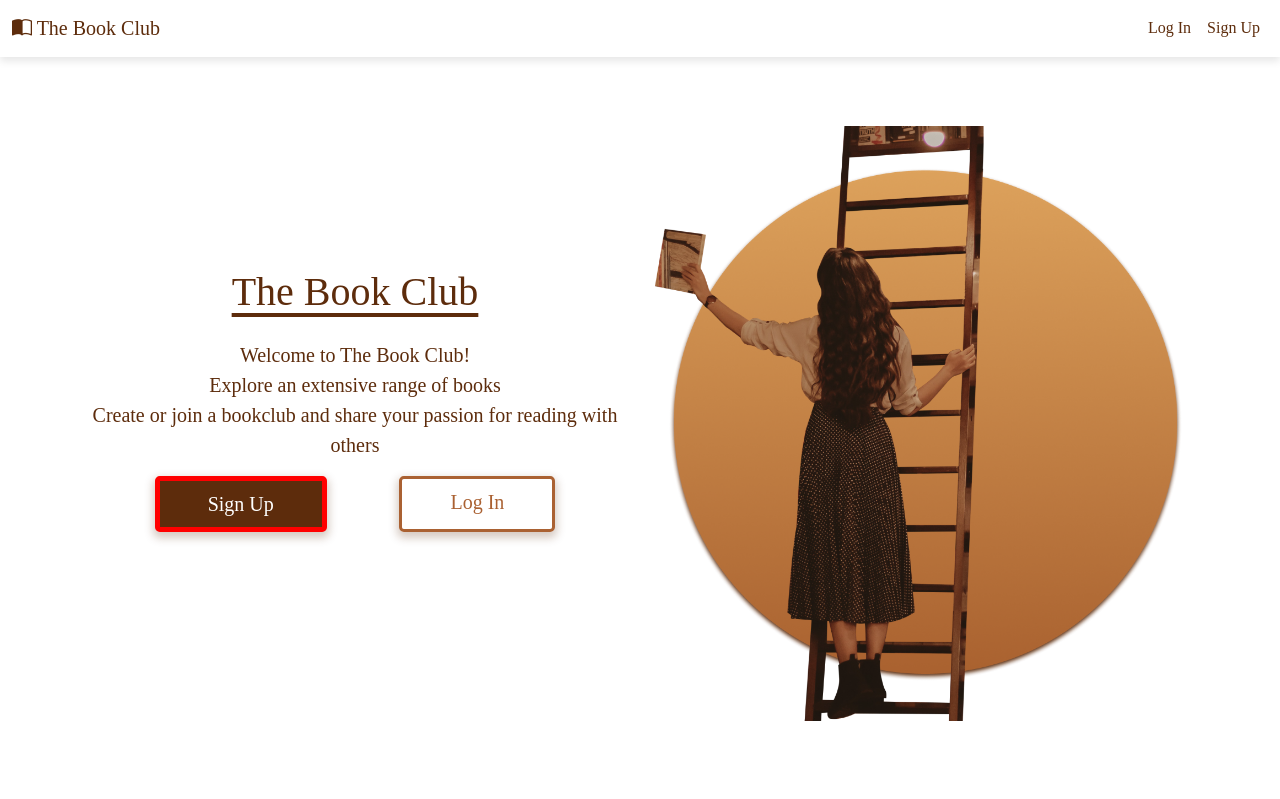
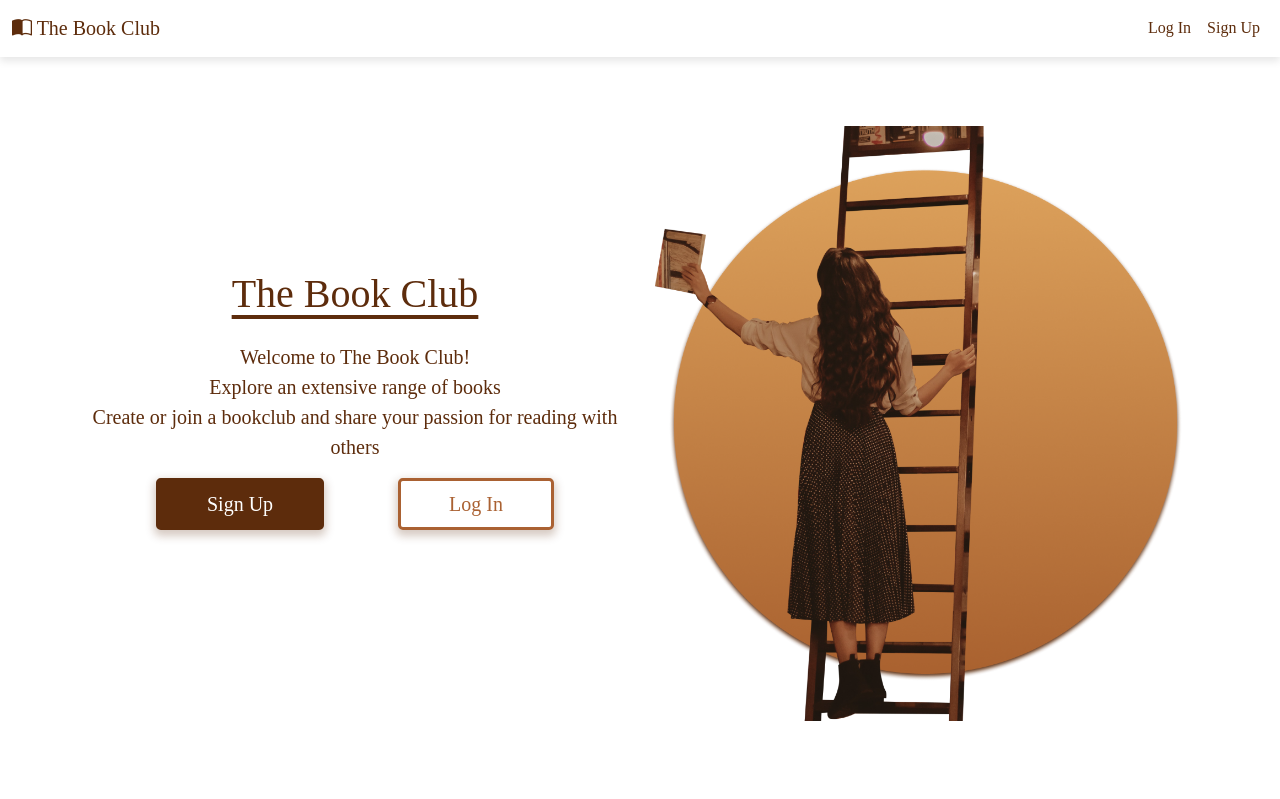
Before and after one commit to BrendanMeintjes/The-Book-Club, a Node server app: page / in a window 1280 px wide, while the restyled element is pressed. Shown: the top 799 px of the page. Run offline with Node 20, Linux system fonts and the light colour scheme; some libraries are stand-ins or nearby versions.

Commit message:
updated styles

```diff
--- a/public/stylesheets/app.css
+++ b/public/stylesheets/app.css
@@ -433,7 +433,7 @@ BUTTON STYLES
  */
 
 .btn:active {
-  border: 5px solid red !important;
+  border: none;
 }
 
 .primaryBtn {
```
